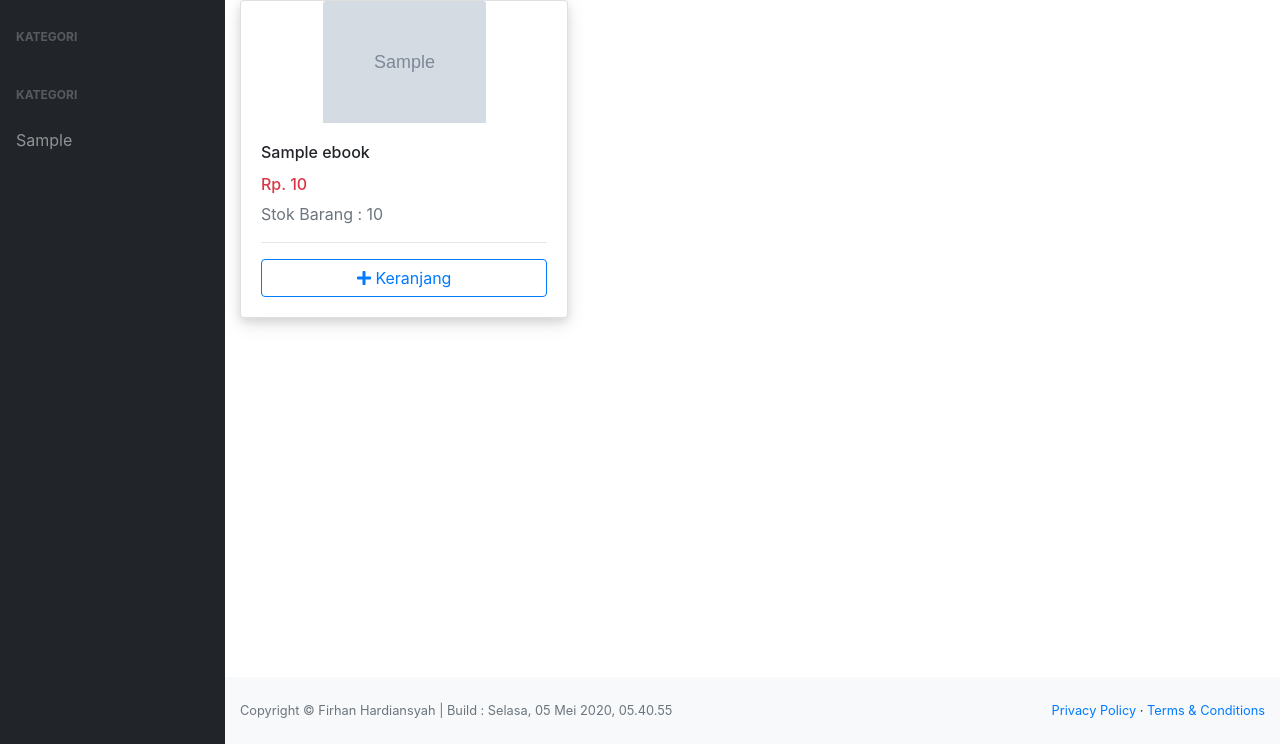
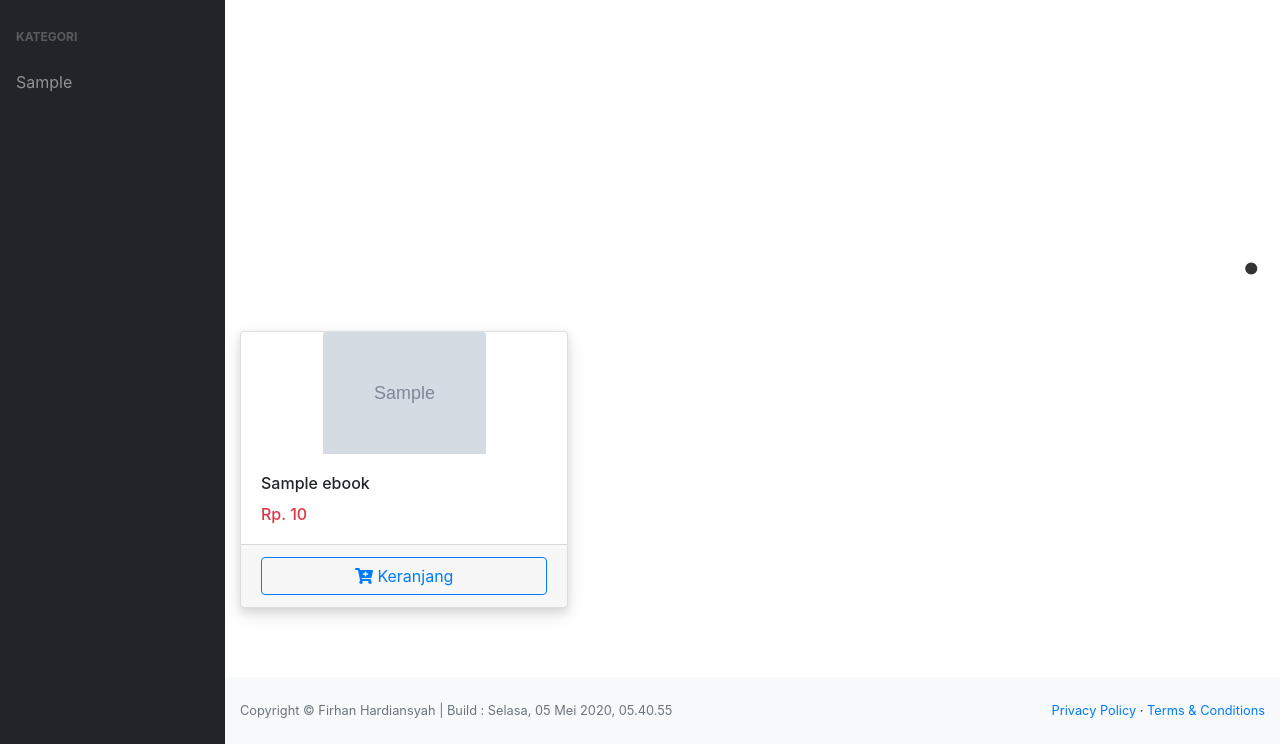
Before and after one commit to firhanhardiansyah/get-the-book, a PHP site: page /ebook-store/ in a window 1280 px wide. Shown: the part 80-824 px from the top of the page. Run offline with PHP 8.4, Linux system fonts and the light colour scheme; tables that the repository leaves empty or names only in its code hold one stand-in row (values such as "Sample post"); grey boxes marked "Sample" are stand-in pictures; some libraries are stand-ins or nearby versions.

Commit message:
merapihkan tampilan

```diff
--- a/main.php
+++ b/main.php
@@ -5,7 +5,6 @@
     <nav class="sb-sidenav accordion sb-sidenav-dark" id="sidenavAccordion">
       <div class="sb-sidenav-menu">
         <div class="nav">
-          <div class="sb-sidenav-menu-heading">Kategori</div>
           <?= kategori($kategori_id) ?>
         </div>
       </div>
@@ -18,7 +17,7 @@
     <main>
       <div class="container">
         <!-- Banner -->
-        <div class="slides mt-3 mb-4" id="slides">
+        <div class="" id="slides2">
           <?php
           $query_banner = mysqli_query($con, "SELECT * FROM banner WHERE status='on' ORDER BY banner_id DESC LIMIT 3");
 
@@ -27,7 +26,8 @@
               <img src="<?= BASE_URL ?>assets/img/slide/<?= $row['gambar'] ?>" style="width: 100%">
             </a>
           <?php endwhile ?>
-
+          <a href="#" class="slidesjs-previous slidesjs-navigation mb-3"><i class="icon-chevron-left"></i></a>
+          <a href="#" class="slidesjs-next slidesjs-navigation"><i class="icon-chevron-right"></i></a>
         </div>
         <!-- End Banner -->
 
@@ -49,10 +49,10 @@
               <div class="card-body">
                 <h6 class="card-title"><?= $row['nama_ebook'] ?></h6>
                 <h6 class="card-text text-danger"><?= rupiah($row['harga']) ?></h6>
-                <p class="card-text text-secondary">Stok Barang : <?= $row['stok'] ?></p>
-                <hr>
+              </div>
+              <div class="card-footer">
                 <a href="#" class="btn btn-outline-primary col">
-                  <i class="fas fa-plus"></i> Keranjang
+                <i class="fas fa-cart-plus"></i> Keranjang
                 </a>
               </div>
             </div>
```
